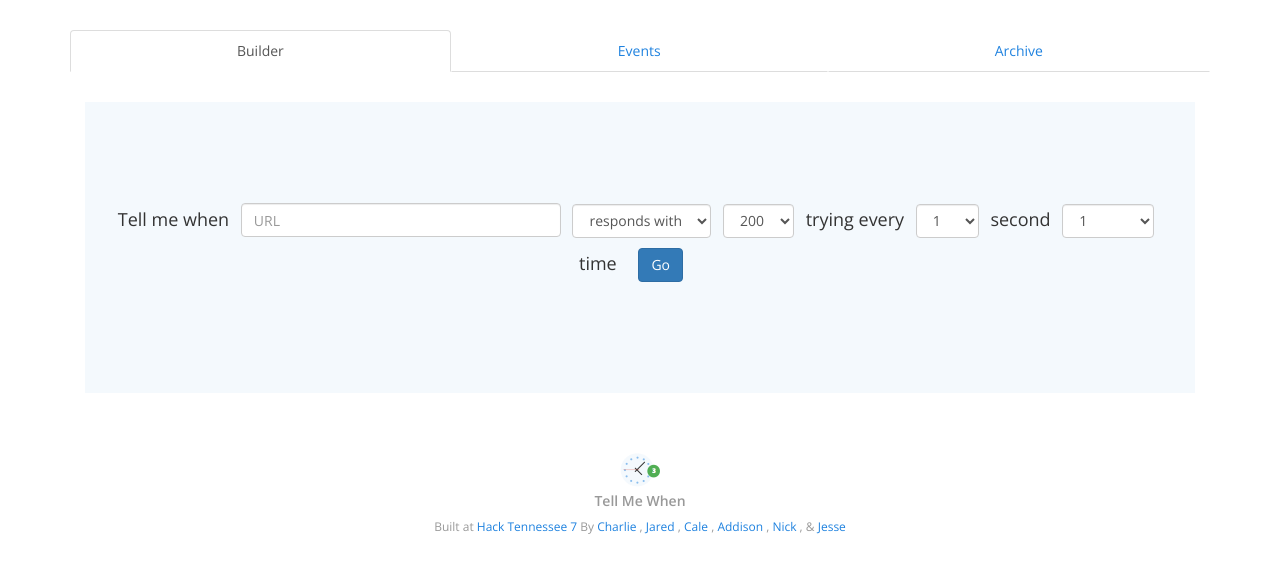
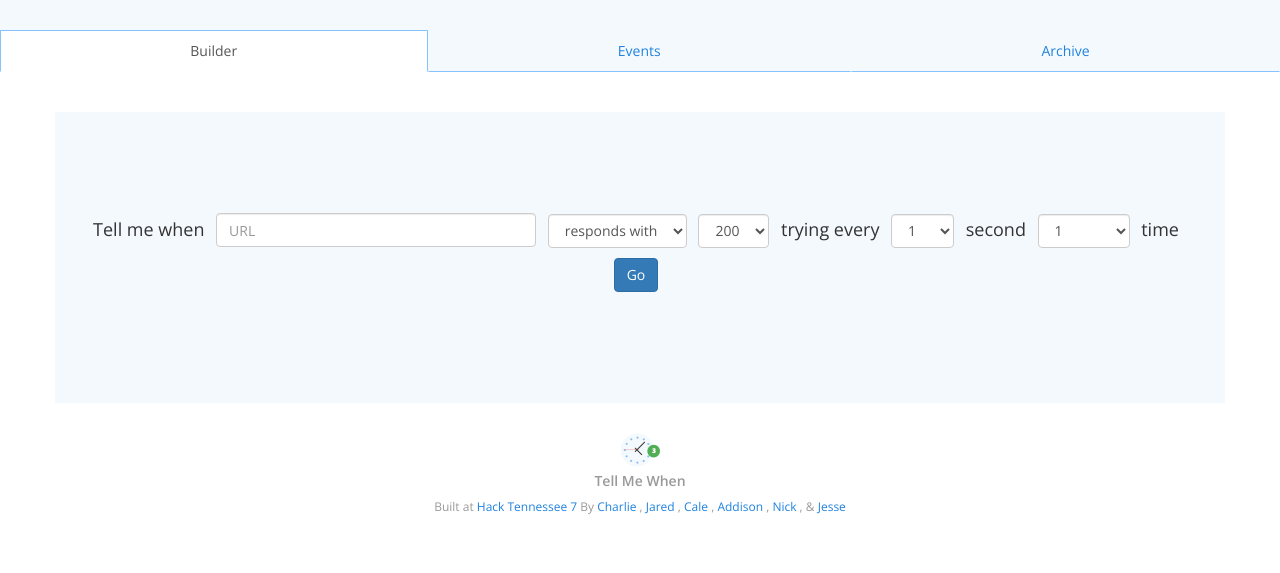
Before and after one commit to cpenner461/tellmewhen, a Flask app: page / in a window 1280 px wide. Shown: the part 81-654 px from the top of the page. Run offline with Flask 2, Linux system fonts and the light colour scheme; data that the repository does not hold is empty; parts of the project's set-up code (start-up, migrations or seed data) failed here and were passed over; some libraries are stand-ins or nearby versions.

Commit message:
Go button all on one row for wide screens, tab styles.

```diff
--- a/tmw/static/css/style.css
+++ b/tmw/static/css/style.css
@@ -35,8 +35,7 @@ header a:hover {
 
 section {
   padding-top: 30px;
-  padding-bottom: 30px;
-  background-color: #FFF;
+  background-color: #F4F9FD;
 }
 
 footer {
@@ -47,6 +46,15 @@ footer {
 }
 
 /* Custom */
+
+.container-fluid.section {
+	padding:0;
+}
+
+.tab-content {
+	background-color:#fff;
+	padding:30px 40px 0 40px;
+}
 
 .logo {
   color: #FFF;
@@ -107,9 +115,23 @@ a.list-group-item:focus
   background-color: #E8F2FB;
 }
 
+.nav.nav-tabs.nav-justified li.active>a {
+	border-top-color:#85c3fa;
+	border-right-color:#85c3fa;
+	border-left-color:#85c3fa;
+	border-bottom-color:transparent;
+	border-radius:0;
+}
+
+.nav.nav-tabs.nav-justified li>a {
+	border-bottom-color:#85c3fa;
+	border-radius:0;
+}
+
 .nav-tabs li a:hover,
 .nav-pills li a:hover {
-  background: #F0F5F9;
+  background: #fff;
+  border-color:transparent;
 }
 
 .panel-default>.panel-heading {
@@ -177,7 +199,7 @@ a.list-group-item:focus
 #builder form {
 	background-color: #F4F9FD;
 	display: block;
-	margin-top: 30px;
+	margin-top: 10px;
 	padding: 1px 0;
 }
 
--- a/tmw/templates/index.html
+++ b/tmw/templates/index.html
@@ -2,7 +2,7 @@
 
 {% block content %}
   <section>
-  <div class="container">
+  <div class="container-fluid section">
     <div role="tabpanel">
       <!-- Nav tabs -->
       <ul class="nav nav-tabs nav-justified" role="tablist">
@@ -73,7 +73,6 @@
           </div>
         </div>
         <div role="tabpanel" class="tab-pane fade" id="events">
-          <div class="page-header"><h2>Events</h2></div>
           <!-- Events Table -->
           <table class="table">
             {% if jobs %}
```
